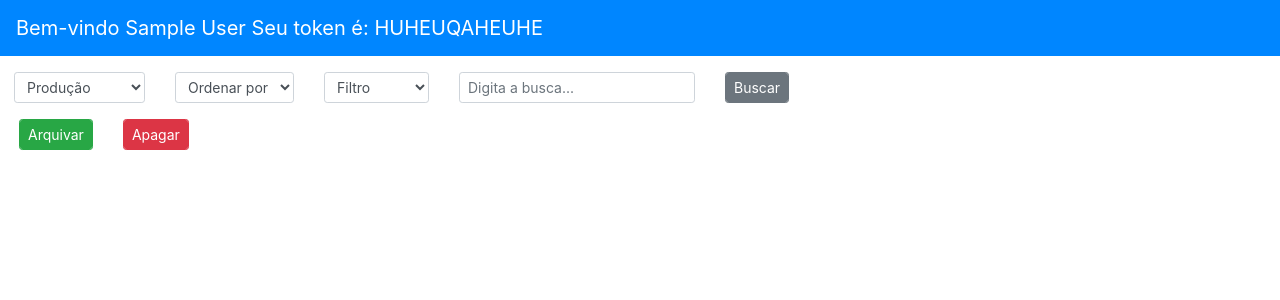
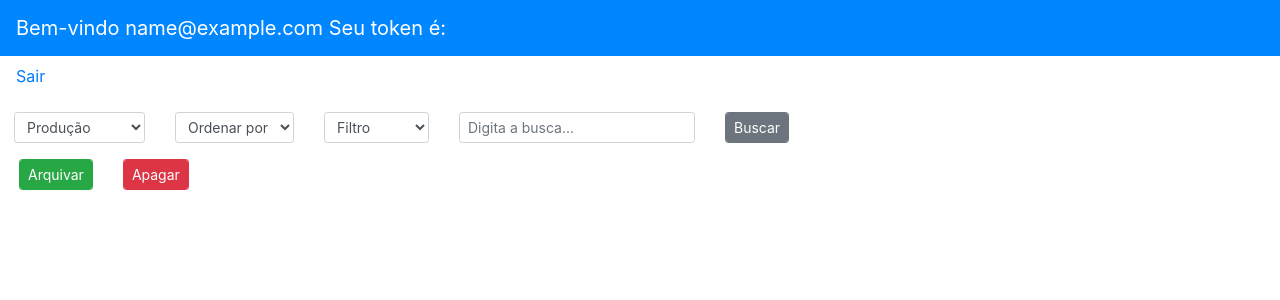
Before and after one commit to codenation-dev/squad-2-ad-python-women-magalu-1, a Django app: template errorcenter/errors/templates/base.html in a window 1280 px wide. Shown: the top 300 px of the page. Run offline with Django 3.2, Linux system fonts and the light colour scheme; the template is opened without the code that fills it, so the values that code supplies are empty; the visitor is signed in with stand-in values (Sample User, id 1); some libraries are stand-ins or nearby versions.

Commit message:
Alteracoes autenticacao

```diff
--- a/errorcenter/errors/templates/base.html
+++ b/errorcenter/errors/templates/base.html
@@ -10,8 +10,10 @@
     </head>
     <body>
         <nav class="navbar navbar-expand-lg navbar-light bg-light">
-            <a class="navbar-brand">Bem-vindo {{ user.get_full_name }} Seu token é: HUHEUQAHEUHE</a>
+            <a class="navbar-brand">Bem-vindo {{ user }} Seu token é: {{ token }}</a>
+
         </nav>
+        <a class="nav-link" href="{% url 'deslogar_usuario' %}">Sair</a>
         <form class="form-row" action="/api/errors/" method="GET">
         <div class="row ml-1 mt-3 mx-0">
             <div class="col-md-auto form-group mb-0">
--- a/errorcenter/errors/urls.py
+++ b/errorcenter/errors/urls.py
@@ -7,5 +7,6 @@ from . import views
 urlpatterns = [
     path('login/', views.user_login, name='user-login'),
     path('register/', views.user_register, name='user-register'),
-    path('home/', views.error_list, name='home-page'),
+    path('home/<token>', views.error_list, name='home-page'),
+    path('logout/', views.deslogar_usuario, name='deslogar_usuario')
 ]
```
Also changed, not shown: errorcenter/errors/views.py (+19 -10 lines).
